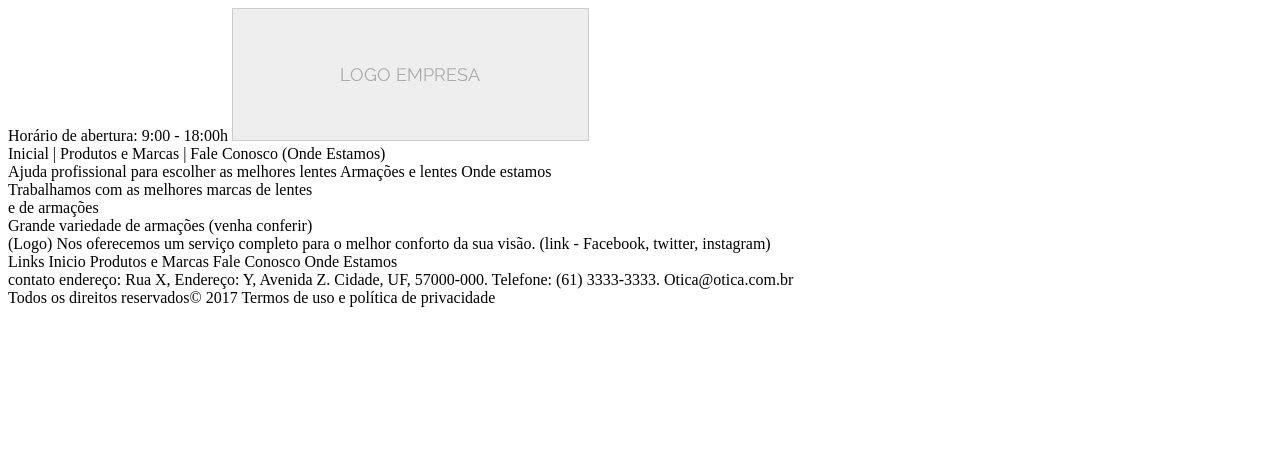
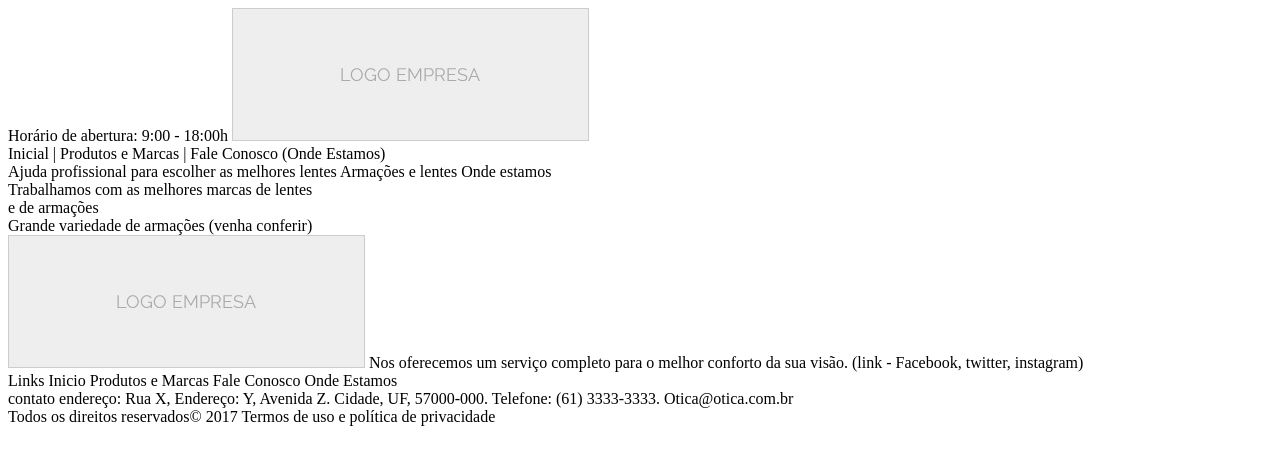
Before and after one commit to ThiagoRCTeixeira/otica, a plain HTML site: page index.html in a window 1280 px wide. Drawn offline with Linux system fonts and the light colour scheme.

Commit message:
Cabeçalho, Conteúdo e Rodapé

```diff
--- a/index.html
+++ b/index.html
@@ -35,7 +35,7 @@
         <footer>
             <div>
                 <div>
-                    (Logo)
+                    <img src="img/logo.jpg" alt="logo da empresa">
                     Nos oferecemos um serviço completo para o melhor conforto da sua visão.
                     (link - Facebook, twitter, instagram)
                 </div>
```
